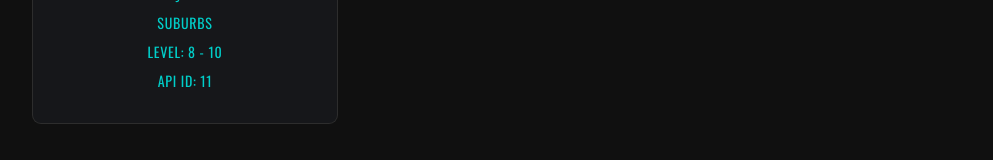
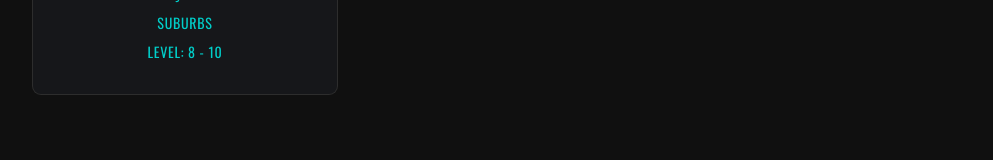
Before and after one commit to hichemfantar/dex-labs-leaderboards, a React (Create React App) app: page / in a window 1280 px wide. Shown: the part 558-718 px from the top of the page, without its empty margins (143-1136 px from the left). Built offline with nearby package versions, Linux system fonts and the light colour scheme; no server answers; a web font is replaced by a local one.

Commit message:
hide ids

```diff
--- a/src/components/Main.jsx
+++ b/src/components/Main.jsx
@@ -121,9 +121,9 @@ export default function Main(props) {
 												<div className="c-media__title">
 													{row?.FirstName} {row?.LastName}
 												</div>
-												<a className="c-media__link u-text--small" href="#">
+												{/* <a className="c-media__link u-text--small" href="#">
 													{row?.PCUID}
-												</a>
+												</a> */}
 											</div>
 										</div>
 										<div
--- a/src/components/SideBar.jsx
+++ b/src/components/SideBar.jsx
@@ -49,9 +49,9 @@ export default function SideBar(props) {
 							Level: {activeInfectedZone?.minLevel} -{" "}
 							{activeInfectedZone?.maxLevel}
 						</h4>
-						<h4 className="u-text--teal u-text--small">
+						{/* <h4 className="u-text--teal u-text--small">
 							API ID: {activeInfectedZone?.EP_ID}
-						</h4>
+						</h4> */}
 					</div>
 				</div>
 			</div>
```
